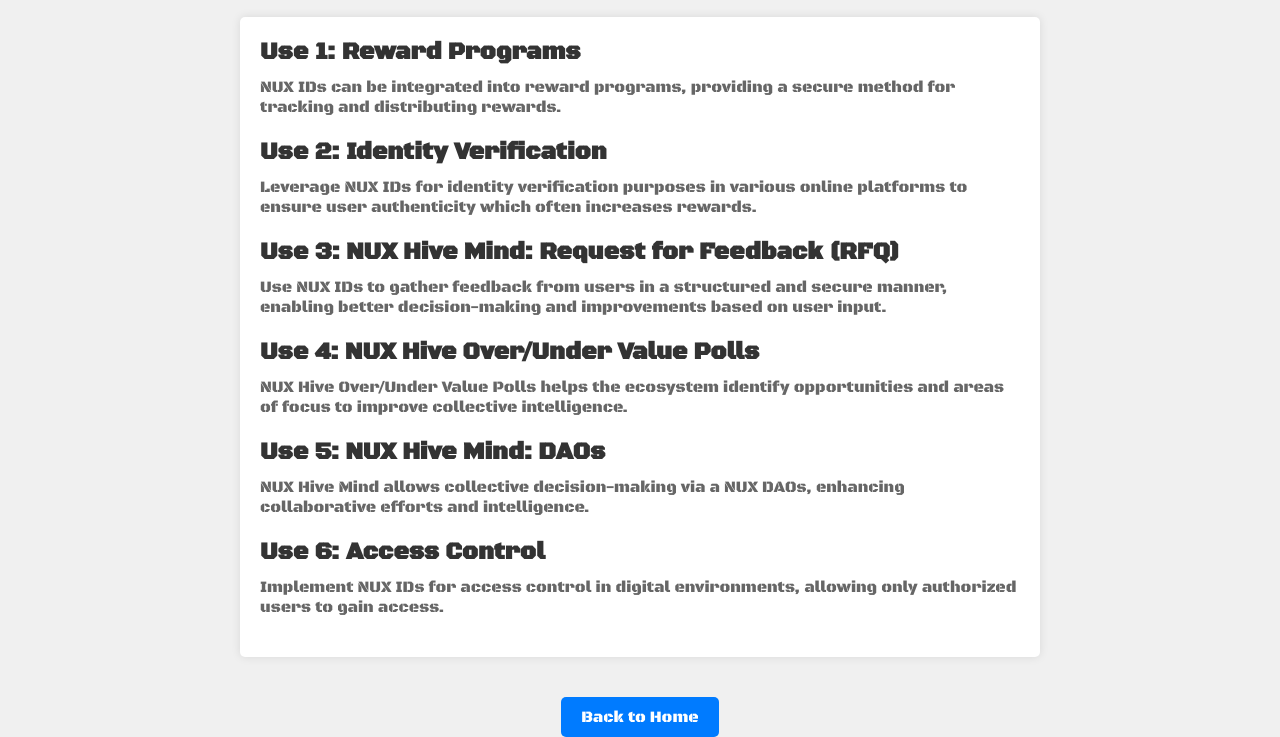
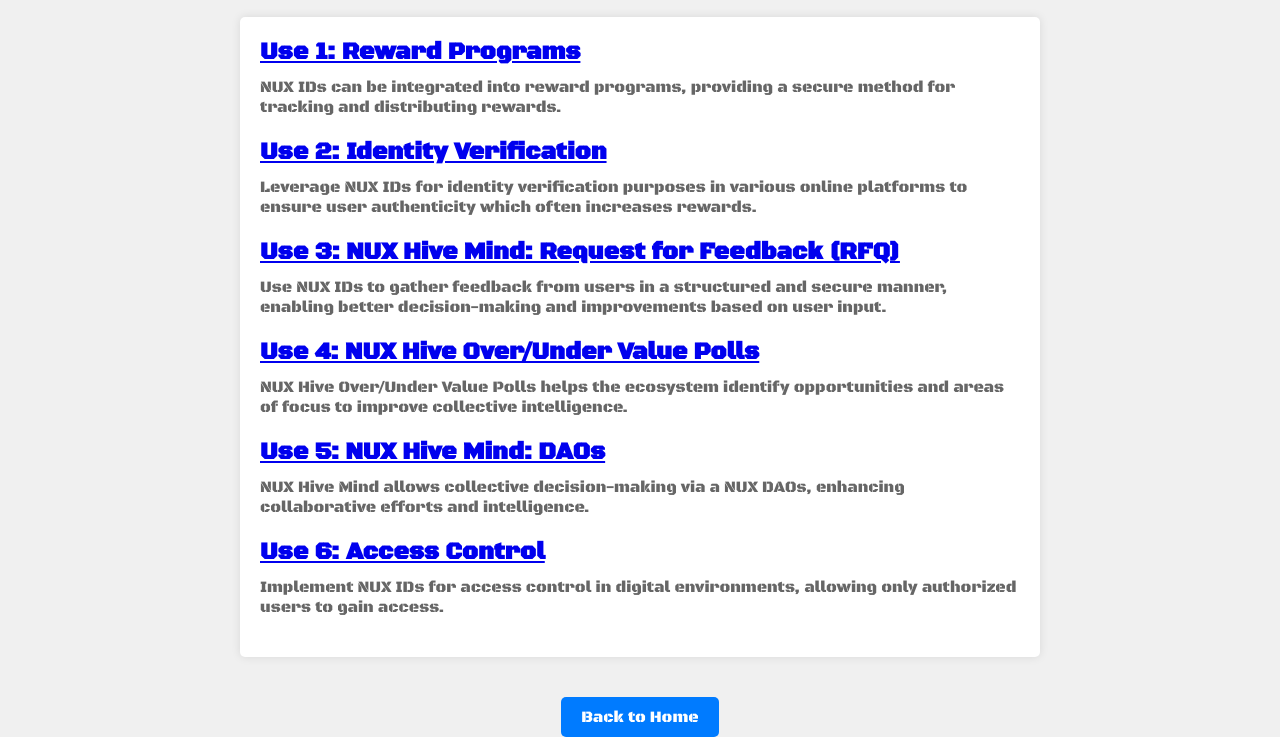
Before and after one commit to NUXMVP/nux.github.io, a plain HTML site: page use_nux_ids.html in a window 1280 px wide. Shown: the part 346-1083 px from the top of the page. Drawn offline with Linux system fonts and the light colour scheme.

Commit message:
Update use_nux_ids.html

```diff
--- a/use_nux_ids.html
+++ b/use_nux_ids.html
@@ -80,31 +80,31 @@
     <h1>Use NUX IDs</h1>
     <div class="use-container">
         <div class="use-item">
-            <h2>Use 1: Reward Programs</h2>
+            <h2><a href="use1_reward_programs.html">Use 1: Reward Programs</a></h2>
             <p>NUX IDs can be integrated into reward programs, providing a secure method for tracking and distributing rewards.</p>
         </div>
         <div class="use-item">
-            <h2>Use 2: Identity Verification</h2>
+            <h2><a href="use2_identity_verification.html">Use 2: Identity Verification</a></h2>
             <p>Leverage NUX IDs for identity verification purposes in various online platforms to ensure user authenticity which often increases rewards.</p>
         </div>
 
         <div class="use-item">
-            <h2>Use 3: NUX Hive Mind: Request for Feedback (RFQ)</h2>
+            <h2><a href="use3_feedback_rfq.html">Use 3: NUX Hive Mind: Request for Feedback (RFQ)</a></h2>
             <p>Use NUX IDs to gather feedback from users in a structured and secure manner, enabling better decision-making and improvements based on user input.</p>
         </div>
 
         <div class="use-item">
-            <h2>Use 4: NUX Hive Over/Under Value Polls</h2>
+            <h2><a href="use4_value_polls.html">Use 4: NUX Hive Over/Under Value Polls</a></h2>
             <p>NUX Hive Over/Under Value Polls helps the ecosystem identify opportunities and areas of focus to improve collective intelligence.</p>
         </div>
 
         <div class="use-item">
-            <h2>Use 5: NUX Hive Mind: DAOs</h2>
+            <h2><a href="use5_daos.html">Use 5: NUX Hive Mind: DAOs</a></h2>
             <p>NUX Hive Mind allows collective decision-making via a NUX DAOs, enhancing collaborative efforts and intelligence.</p>
         </div>
 
         <div class="use-item">
-            <h2>Use 6: Access Control</h2>
+            <h2><a href="use6_access_control.html">Use 6: Access Control</a></h2>
             <p>Implement NUX IDs for access control in digital environments, allowing only authorized users to gain access.</p>
         </div>
 
```
